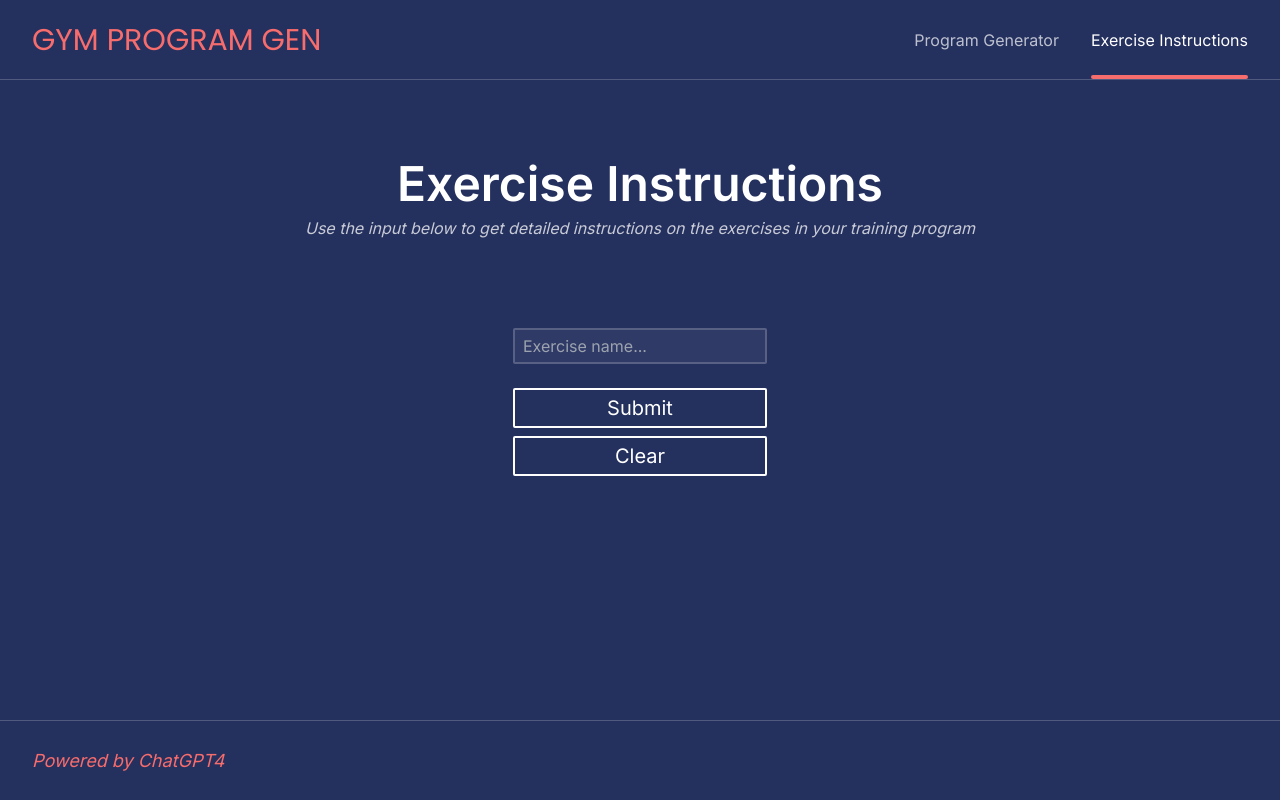
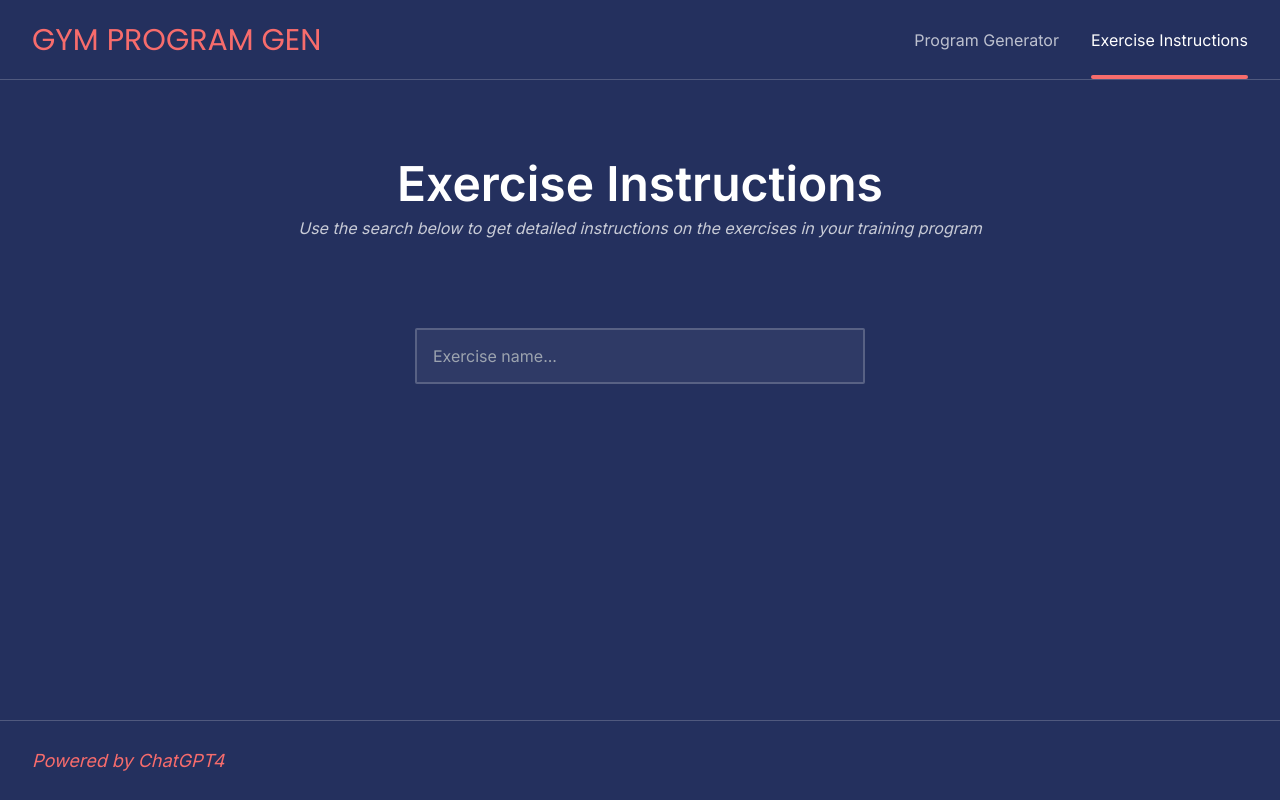
Before and after one commit to LukaMartin/gym-program-generator, a Next.js app: page /exercise-instructions in a window 1280 px wide. Built offline with nearby package versions, Linux system fonts and the light colour scheme.

Commit message:
Remove buttons from exercise instructions form. Make changes to useGetExerciseInstructions hook.

```diff
--- a/src/app/exercise-instructions/page.tsx
+++ b/src/app/exercise-instructions/page.tsx
@@ -6,7 +6,7 @@ export default function ExerciseExamples() {
     <main className="flex flex-col items-center">
       <H1 className="text-2xl">Exercise Instructions</H1>
       <p className="mb-20 px-4 text-center text-base text-white/75 italic">
-        Use the input below to get detailed instructions on the exercises in
+        Use the search below to get detailed instructions on the exercises in
         your training program
       </p>
 
--- a/src/app/page.tsx
+++ b/src/app/page.tsx
@@ -8,7 +8,7 @@ export default function Home() {
         CREATE YOUR TRAINING PROGRAM
       </H1>
       <p className="max-w-[70%] md:max-w-full text-center text-sm md:text-base italic text-white/75">
-        Fill the form below to create your training program
+        Complete the form below to create your training program
       </p>
 
       <TrainingProgramContainer />
--- a/src/components/ExerciseInstrctionsForm.tsx
+++ b/src/components/ExerciseInstrctionsForm.tsx
@@ -1,19 +1,15 @@
-import clsx from "clsx";
 import { ExerciseInstructionsFormProps } from "../lib/types";
 
-const buttonStyles = "md:text-xl mt-2 p-1 border-2 border-white rounded-sm transition hover:bg-blue button-effects"
 
 export default function ExerciseInstrctionsForm({
-  isLoading,
   searchText,
   setSearchText,
   handleSubmit,
-  setExerciseInstructions,
 }: ExerciseInstructionsFormProps) {
   return (
-    <form onSubmit={handleSubmit} className="flex flex-col">
+    <form onSubmit={handleSubmit} className="flex flex-col xs:items-center">
       <input
-        className="rounded-sm outline-none ring-white focus:ring-2 bg-white/5 border-2 border-white/20 mt-2 mb-4 px-1 md:px-2 py-1"
+        className="rounded-sm outline-none ring-light-red focus:ring-2 bg-white/5 border-2 border-white/20 w-64 xs:w-80 md:w-[450px] h-14 mt-2 mb-4 px-4 py-1"
         type="text"
         placeholder="Exercise name..."
         name="search-text"
@@ -22,29 +18,6 @@ export default function ExerciseInstrctionsForm({
         autoComplete="off"
         required
       />
-      <button
-        type="submit"
-        className={clsx(
-          "md:text-xl mt-2 p-1 border-2 border-white rounded-sm transition hover:bg-blue button-effects",
-          {
-            "bg-blue": isLoading,
-            "bg-navy": !isLoading,
-          }
-        )}
-      >
-        Submit
-      </button>
-      <button
-        type="button"
-        className={buttonStyles}
-        onClick={() => {
-          setSearchText("");
-          setExerciseInstructions(null);
-          localStorage.removeItem("exercise_instructions");
-        }}
-      >
-        Clear
-      </button>
     </form>
   );
 }
--- a/src/components/ExerciseInstructionsContainer.tsx
+++ b/src/components/ExerciseInstructionsContainer.tsx
@@ -10,7 +10,6 @@ export default function ExerciseInstructionsContainer() {
   const [searchText, setSearchText] = useState("");
   const {
     exerciseInstructions,
-    setExerciseInstructions,
     isLoading,
     getTrainingProgram,
   } = useGetExerciseInstructions(searchText);
@@ -24,11 +23,9 @@ export default function ExerciseInstructionsContainer() {
   return (
     <>
       <ExerciseInstrctionsForm
-        isLoading={isLoading}
         searchText={searchText}
         setSearchText={setSearchText}
         handleSubmit={handleSubmit}
-        setExerciseInstructions={setExerciseInstructions}
       />
 
       {isLoading ? (
--- a/src/hooks/useGetExerciseInstructrions.ts
+++ b/src/hooks/useGetExerciseInstructrions.ts
@@ -1,4 +1,4 @@
-import { useEffect, useState } from "react";
+import { useState } from "react";
 import { TExerciseInstructions } from "../lib/types";
 
 export default function useGetExerciseInstructions(searchText: string) {
@@ -7,17 +7,6 @@ export default function useGetExerciseInstructions(searchText: string) {
   >(null);
   const [isLoading, setIsLoading] = useState(false);
 
-  useEffect(() => {
-    if (typeof window !== "undefined") {
-      const storedExerciseInstructions = localStorage.getItem(
-        "exercise_instructions"
-      );
-      if (storedExerciseInstructions) {
-        const instructions = JSON.parse(storedExerciseInstructions);
-        setExerciseInstructions(instructions);
-      }
-    }
-  }, []);
 
   const getTrainingProgram = async () => {
     if (!searchText) {
@@ -42,15 +31,10 @@ export default function useGetExerciseInstructions(searchText: string) {
 
     setExerciseInstructions(jsonData.instructions);
     setIsLoading(false);
-    localStorage.setItem(
-      "exercise_instructions",
-      JSON.stringify(jsonData.instructions)
-    );
   };
 
   return {
     exerciseInstructions,
-    setExerciseInstructions,
     isLoading,
     getTrainingProgram,
   };
--- a/src/lib/types.ts
+++ b/src/lib/types.ts
@@ -25,11 +25,9 @@ export type TrainingTableProps = {
 };
 
 export type ExerciseInstructionsFormProps = {
-  isLoading: boolean;
   searchText: string;
   setSearchText: (exercise: string) => void;
   handleSubmit: (event: React.FormEvent<HTMLFormElement>) => void;
-  setExerciseInstructions: (instructions: TExerciseInstructions[] | null) => void;
 };
 
 export type TExerciseInstructions = {
```
